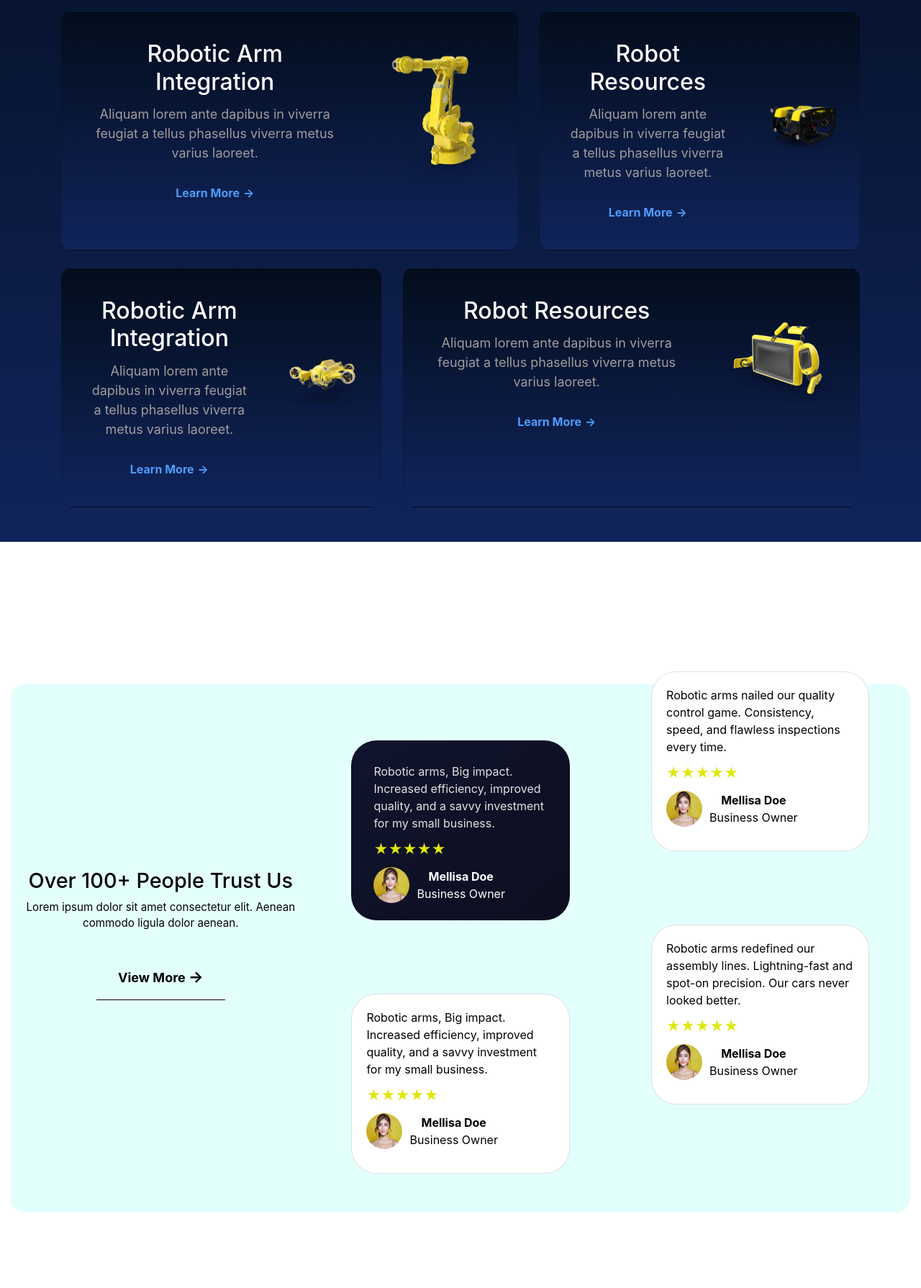
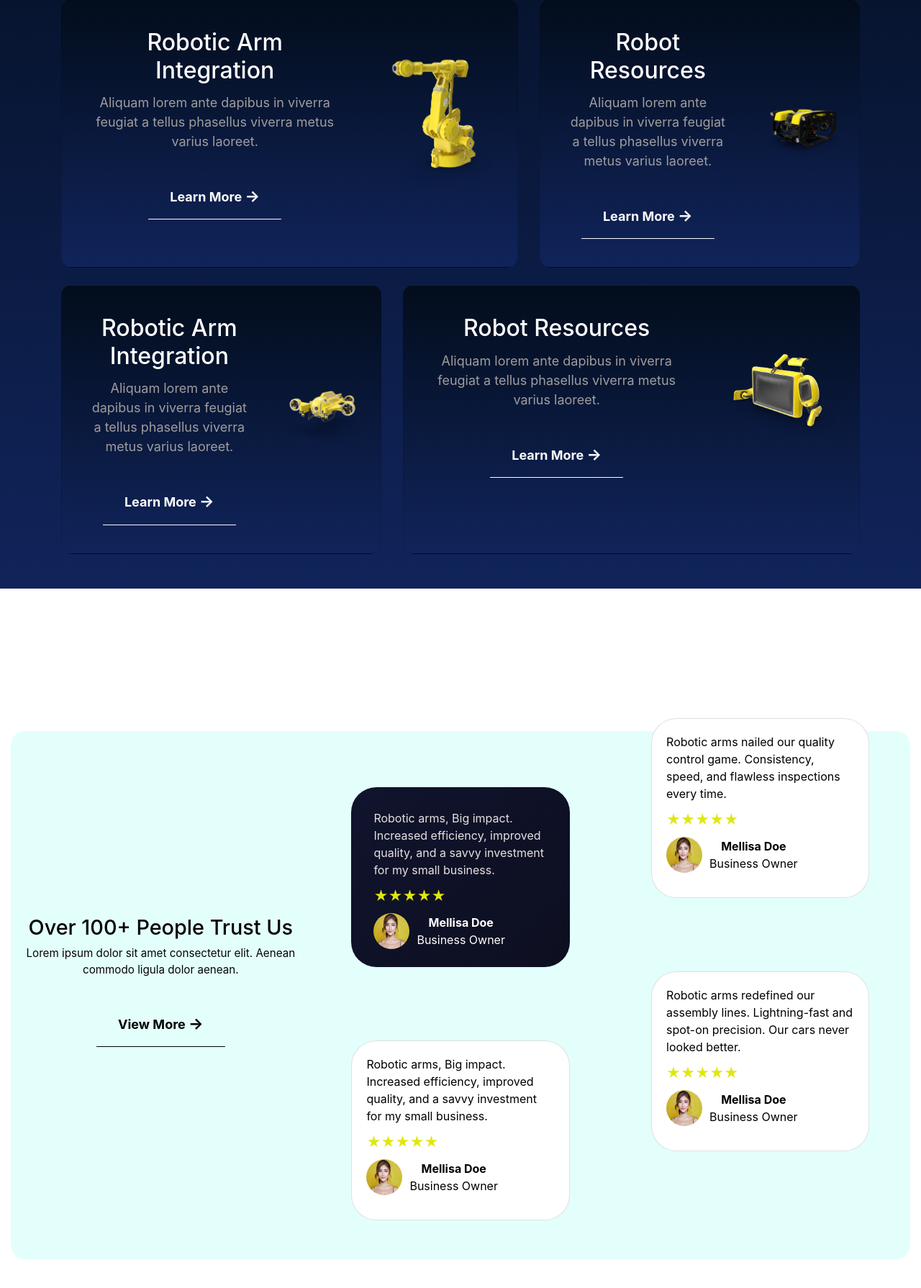
Before and after one commit to nijiya-curions/project_2, a Django app: page / in a window 1280 px wide. Shown: the part 2344-4134 px from the top of the page at 72% size. Run offline with Django 5.2, Linux system fonts and the light colour scheme; some libraries are stand-ins or nearby versions.

Commit message:
changed homepage ourservice section

```diff
--- a/project_robix/robixapp/static/css/style.css
+++ b/project_robix/robixapp/static/css/style.css
@@ -1943,13 +1943,13 @@ font-weight: bold;
 transition: background 0.3s ease;
 }
 
-.btn-primary {
+.btn-warning {
 background: hsl(57, 90%, 35%);
 color: #000;
 border: 4px solid rgb(148, 148, 6);
 }
 
-.btn-primary:hover {
+.btn-warning:hover {
 background: #e6b800;
 border: 4px solid rgb(235, 235, 178);
 color: #060606;
--- a/project_robix/robixapp/templates/404page.html
+++ b/project_robix/robixapp/templates/404page.html
@@ -10,7 +10,7 @@
       <h4 class="notfound"><span class="underline-effect active">404 </span></h4><br>
       <h5 class="notfound">Oops! Page not found</h5><br>
       <p>We apologize, but the page you're looking for cannot be found. It may have been moved, deleted, or is temporarily unavailable.</p>
-      <a href="#" class="btn btn-primary btn-lg">Get Started</a>
+      <a href="#" class="btn btn-warning btn-lg">Get Started</a>
     </div>
   </div>
 
--- a/project_robix/robixapp/templates/faq.html
+++ b/project_robix/robixapp/templates/faq.html
@@ -150,7 +150,7 @@
       <p class="text-muted">
         Lorem ipsum dolor sit amet, consectetuer adipiscing elit. Aenean commodo ligula eget dolor.
       </p>
-      <a href="#" class="btn btn-primary">Join Now</a>
+      <a href="#" class="btn btn-warning">Join Now</a>
     </div>
   </div>
 </div>
--- a/project_robix/robixapp/templates/homepage.html
+++ b/project_robix/robixapp/templates/homepage.html
@@ -25,7 +25,7 @@
                 This insightful exploration delves into the latest advances in robotic technologies and automation.
             </p>
             <div class="mt-4 fade-in">
-                <a href="#" class="btn btn-primary btn-lg rounded-pill me-3" >Get Started</a>
+                <a href="#" class="btn btn-warning btn-lg rounded-pill me-3" >Get Started</a>
                 <button class="btn btn-link btn-lg text-white straight-line" style="border-radius: 0;">
                     <a href="#" class="straightline ">Learn More</a>
                 </button>
@@ -131,7 +131,7 @@
                   </p>
                 </div>
               </div>
-              <a href="#" class="btn  mt-3 d-inline-block">About Us <span class="arrow-icon">&rarr;</span></a>
+              <a href="#" class="btn learnmore">About Us <span class="arrow-icon">&rarr;</span></a>
 
       </div>
   </div>
@@ -199,7 +199,7 @@
                 <p class="card-text ">
                   Aliquam lorem ante dapibus in viverra feugiat a tellus phasellus viverra metus varius laoreet.
                 </p>
-                <a href="#" class="learn-more d-block mt-3">Learn More</a>
+                <a href="#" class="btn learnmore1">Learn More <span class="arrow-icon">&rarr;</span></a>
               </div>
             </div>
             <div class="col-md-4 jumb-box">
@@ -219,7 +219,7 @@
                 <p class="card-text">
                   Aliquam lorem ante dapibus in viverra feugiat a tellus phasellus viverra metus varius laoreet.
                 </p>
-                <a href="#" class="learn-more d-block mt-3">Learn More</a>
+                <a href="#" class="btn learnmore1">Learn More <span class="arrow-icon">&rarr;</span></a>
               </div>
             </div>
             <div class="col-md-4 jumb-box">
@@ -241,7 +241,7 @@
                 <p class="card-text">
                   Aliquam lorem ante dapibus in viverra feugiat a tellus phasellus viverra metus varius laoreet.
                 </p>
-                <a href="#" class="learn-more d-block mt-3">Learn More</a>
+                <a href="#" class="btn learnmore1">Learn More <span class="arrow-icon">&rarr;</span></a>
               </div>
             </div>
             <div class="col-md-4 jumb-box">
@@ -261,7 +261,7 @@
                 <p class="card-text">
                   Aliquam lorem ante dapibus in viverra feugiat a tellus phasellus viverra metus varius laoreet.
                 </p>
-                <a href="#" class="learn-more d-block mt-3">Learn More</a>
+                <a href="#" class="btn learnmore1">Learn More <span class="arrow-icon">&rarr;</span></a>
               </div>
             </div>
             <div class="col-md-4 jumb-box">
@@ -463,7 +463,7 @@
         <div class="blur-card parallax p-4">
           <p class="display-4">Transform Your Operations Today!</p>
           <p class="lead">Explore cutting-edge automation designed to transform your business efficiency.</p>
-          <a href="#" class="btn btn-primary btn-lg rounded-pill me-3 mb-2">Get Started</a>
+          <a href="#" class="btn btn-warning btn-lg rounded-pill me-3 mb-2">Get Started</a>
           <a href="#" class="btn learnmore1">Learn More <span class="arrow-icon">&rarr;</span></a>
         </div>
       </div>
--- a/project_robix/robixapp/templates/singlepost.html
+++ b/project_robix/robixapp/templates/singlepost.html
@@ -134,7 +134,7 @@
             <input type="checkbox" class="form-check-input" id="privacyPolicy">
             <label class="form-check-label" for="privacyPolicy">Save my name, email, and website in this browser for the next time I comment.</label>
         </div>
-        <button type="submit" class="btn btn-primary">Post Comments</button>
+        <button type="submit" class="btn btn-warning">Post Comments</button>
     </form>
 </div><br><br>
 
--- a/project_robix/robixapp/templates/team.html
+++ b/project_robix/robixapp/templates/team.html
@@ -133,7 +133,7 @@
         Ready to join us? Explore exciting opportunities to be part of our dynamic team.
         Let's build something great together!
       </p>
-      <a href="#" class="btn btn-primary" >Join Now</a>
+      <a href="#" class="btn btn-warning" >Join Now</a>
     </div>
   </div></div>
 
```
